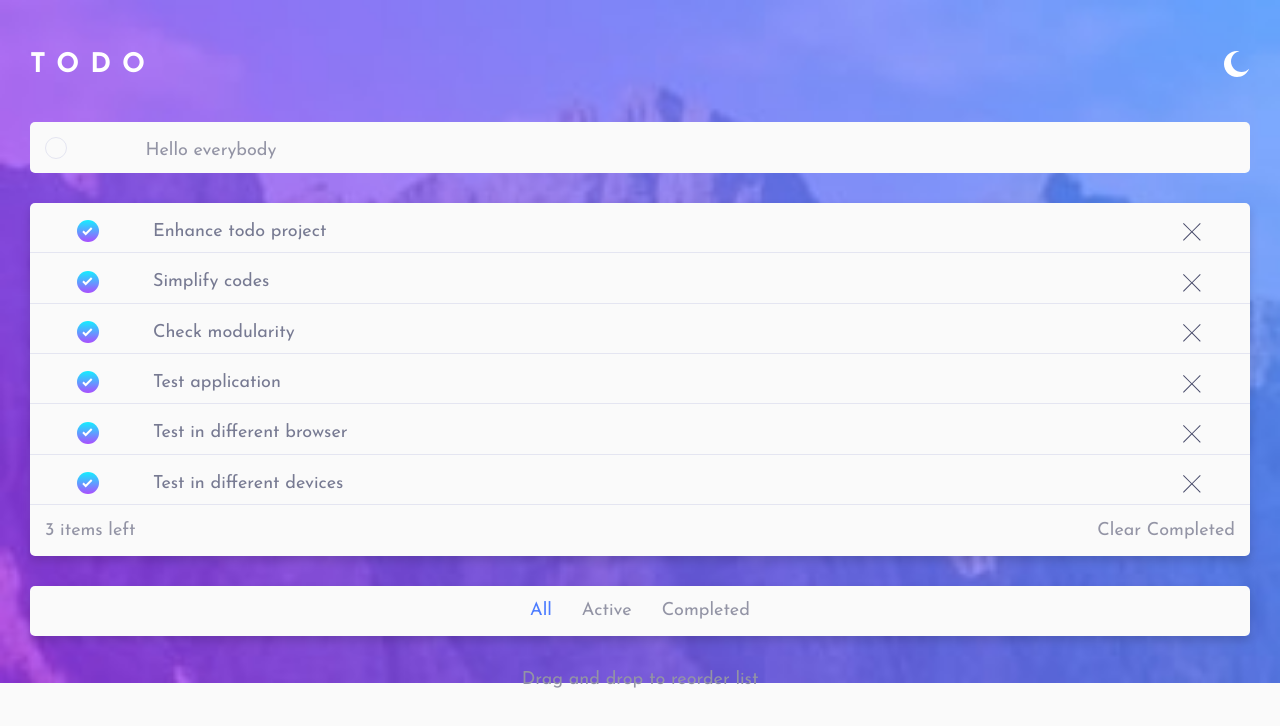
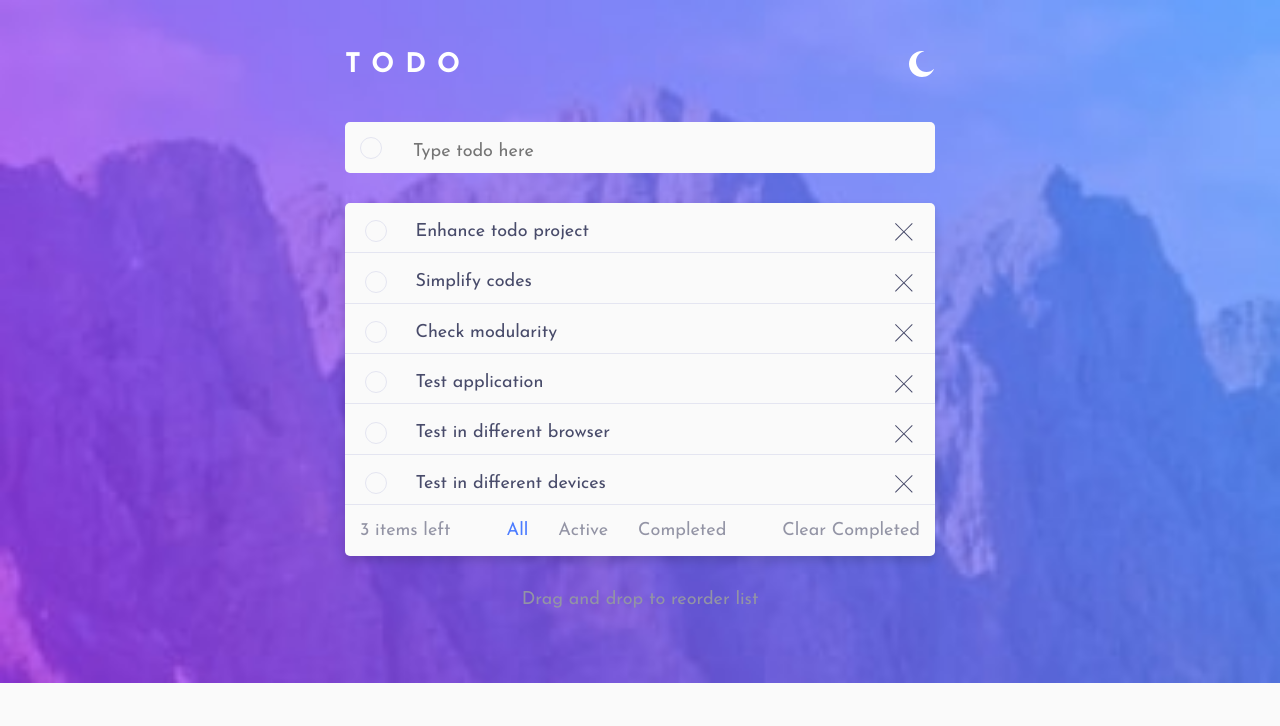
Before and after one commit to alisariyer/todo-app, a React (Create React App) app: page / in a window 1280 px wide. Shown: the top 726 px of the page. Built offline with nearby package versions, Linux system fonts and the light colour scheme.

Commit message:
Add responsive styling and some hover effects

```diff
--- a/src/components/FilterMenu.js
+++ b/src/components/FilterMenu.js
@@ -2,7 +2,7 @@ import React from "react";
 
 export default function FilterMenu() {
   return (
-    <div className="list-group shadow">
+    <div className="filter-menu-mobile list-group shadow">
       <div className="list-group-item  border-radius border-0 d-flex justify-content-center align-items-center">
         <span className="menu-item active mx-4">All</span>
         <span className="menu-item mx-4">Active</span>
--- a/src/components/Input.js
+++ b/src/components/Input.js
@@ -10,7 +10,7 @@ export default function Input() {
             </div>
           </div>
           <div className="col-11">
-            <p>Hello everybody</p>
+            <input type="text" placeholder="Type todo here" />
           </div>
         </div>
       </div>
--- a/src/components/ItemList.js
+++ b/src/components/ItemList.js
@@ -13,7 +13,7 @@ export default function ItemList() {
       <div className="list-group-item border-0 p-4 align-items-center">
         <div className="row align-items-center">
           <div className="col-1 px-2">
-            <div className="check-container bg-check mx-auto">
+            <div className="check-container bg-chesck mx-auto">
               <img src="./images/icon-check.svg" alt="check" />
             </div>
           </div>
@@ -31,8 +31,16 @@ export default function ItemList() {
     <div className="list-group shadow my-5 border-radius">
       {list}
       <div className="list-group-item  p-4 border-0 d-flex justify-content-between align-items-center">
-        <p><span className="remain-item">3</span> items left</p>
+        <p>
+          <span className="remain-item">3</span> items left
+        </p>
+        <div className="filter-menu-desktop">
+          <span className="menu-item active mx-4">All</span>
+          <span className="menu-item mx-4">Active</span>
+          <span className="menu-item mx-4">Completed</span>
+        </div>
         <p>Clear Completed</p>
       </div>
-    </div>);
+    </div>
+  );
 }
--- a/src/css/base.css
+++ b/src/css/base.css
@@ -61,6 +61,10 @@
     border: none !important;
 }
 
+.bg-check:hover {
+    border: none !important;
+}
+
 .not-finished {
     color: var(--clr-dt-lg-hv-blue);
 }
@@ -81,6 +85,17 @@ body {
     font-family: var(--ff);
     font-size: var(--fs);
     font-weight: 400;
+}
+
+input {
+    font: inherit;
+    margin: 0;
+    padding-left: .5rem;
+    border: none;
+}
+
+.container-fluid {
+    max-width: 650px;
 }
 
 .bg {
@@ -123,14 +138,42 @@ p {
     background-color: var(--clr-dt-vd-ds-blue);
 }
 
+.btn-theme,
+.list-group-item p,
+.list-group-item .check-container,
+.list-group-item [alt="check"],
+.list-group-item .menu-item {
+    cursor: pointer;
+}
+
 .check-container {
     display: flex;
+    position: relative;
     justify-content: center;
     align-items: center;
     width: 2.2rem;
     height: 2.2rem;
     border: 1px solid var(--clr-dt-vdg-blue);
     border-radius: 50%;
+    cursor: pointer;
+}
+
+.check-container:hover {
+    border: none;
+    background: linear-gradient(0deg, rgb(169, 78, 255), rgb(19, 239, 255));
+}
+
+.check-container > img {
+    display: none;
+}
+
+.check-contaner:hover::before {
+    content: 'fewfwe';
+    position: absolute;
+    display: block;
+    inset: 0;
+    background-color: white;
+    z-index: 10000;
 }
 
 /*■■■■■■■■■■■■■■■■■■■■■■■■■■■■■■■■■■■■■■■■■■■■■■■■■■■■■■■■■■■■
@@ -149,7 +192,8 @@ p {
     border-color: var(--clr-lt-vlg-blue);
 }
 
-.light-theme .list-group-item {
+.light-theme .list-group-item,
+.light-theme input {
     background-color: var(--clr-lt-vl-gray);
     color: var(--clr-lt-dg-blue);
 }
@@ -159,9 +203,31 @@ p {
 }
 
 .light-theme .not-finished {
-    color: var(--clr-dt-dg-blue);
+    color: var(--clr-lt-vdg-blue);
 }
 
 .light-theme .instructions {
     color: var(--clr-lt-dg-blue);
 }
+
+.filter-menu-desktop {
+    display: none;
+}
+
+.filter-menu-mobile {
+    display: flex;
+}
+
+/*■■■■■■■■■■■■■■■■■■■■■■■■■■■■■■■■■■■■■■■■■■■■■■■■■■■■■■■■■■■■
+                    Media Queries
+■■■■■■■■■■■■■■■■■■■■■■■■■■■■■■■■■■■■■■■■■■■■■■■■■■■■■■■■■■■■*/
+
+@media screen and (min-width: 680px) {
+    .filter-menu-desktop {
+        display: flex;
+    }
+
+    .filter-menu-mobile {
+        display: none;
+    }
+}
```
